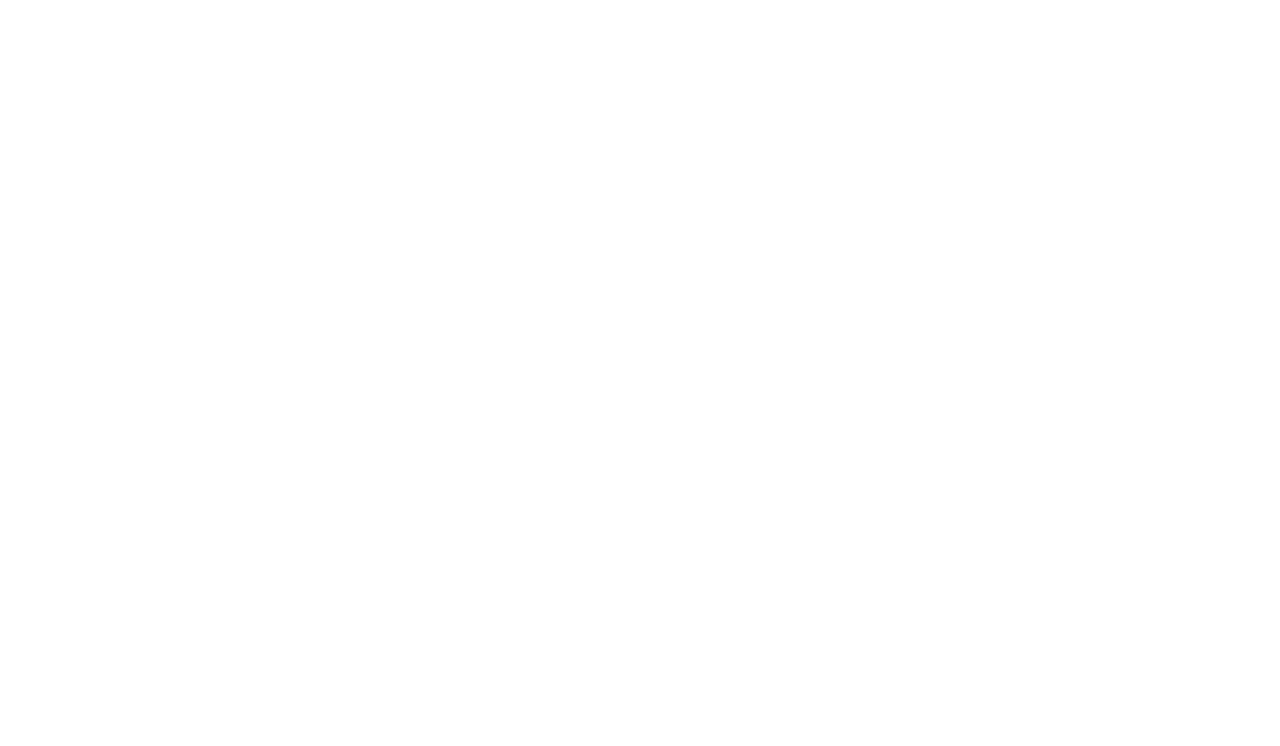
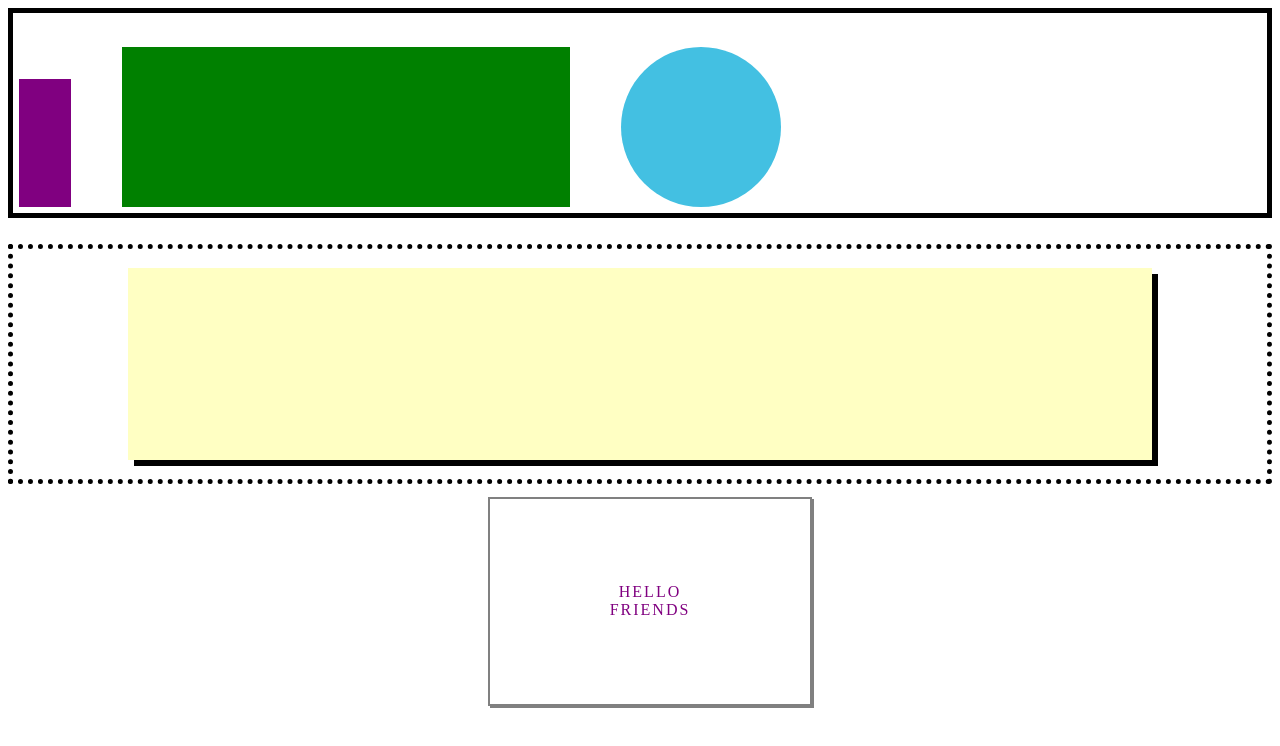
Before and after one commit to cdmccune/cdmccune-DevM-Afternoon-HTML_CSS2-4.5, a plain HTML site: page drill-2/index.html in a window 1280 px wide. Drawn offline with Linux system fonts and the light colour scheme.

Commit message:
final commit, finished all drills

```diff
--- a/drill-1/index.html
+++ b/drill-1/index.html
@@ -0,0 +1,17 @@
+<!DOCTYPE html>
+<html lang="en">
+<head>
+    <meta charset="UTF-8">
+    <meta http-equiv="X-UA-Compatible" content="IE=edge">
+    <meta name="viewport" content="width=device-width, initial-scale=1.0">
+    <title>Document</title>
+    <link rel="stylesheet" href="./index.css">
+</head>
+<body>
+    <header></header>
+    <div id="side_grey">
+        <div id="center_white"></div>
+        <div id="center_black"></div>
+    </div>
+</body>
+</html>
--- a/drill-2/index.css
+++ b/drill-2/index.css
@@ -0,0 +1,73 @@
+#shapes {
+    border:5px solid black;
+    height:25vh;
+    display: flex;
+    justify-content: flex-start;
+    align-items: flex-end;
+}
+
+#smallrec {
+    width: 4vw;
+    height: 10vw;
+    background-color:purple;
+    margin-bottom: .5vw;
+    margin-left: .5vw;
+}
+
+#bigrec {
+    width: 35vw;
+    height: 12.5vw;
+    background-color:green;
+    margin-bottom: .5vw;
+    margin-left: 4vw;
+}
+#circle {
+    width: 12.5vw;
+    height: 12.5vw;
+    background-color: rgb(67, 192, 226);
+    margin-bottom: .5vw;
+    margin-left: 4vw;
+    border-radius:50%;
+}
+
+#sticky-note {
+    border:5px dotted black;
+    height:18vw;
+    display: flex;
+    justify-content: center;
+    align-items: center;
+    margin-top:2vw;
+}
+
+#yellow {
+    height: 15vw;
+    width: 80vw;
+    background-color: rgb(255, 255, 195);
+    position:relative;
+}
+
+#black {
+    height: 15vw;
+    width: 80vw;
+    background-color: rgb(0, 0, 0);
+    position:absolute;
+    top: .5vw;
+    left: .5vw;
+    z-index: -1;
+}
+
+#card {
+    color: purple;
+    text-align: center;
+    display: flex;
+    align-items: center;
+    justify-content:center;
+    font-size: 40;
+    height: 16vw;
+    width: 25vw;
+    margin-left:37.5vw;
+    border: 2px solid grey;
+    margin-top:1vw;
+    letter-spacing: 2px;
+    box-shadow: 2px 2px grey;
+}
--- a/drill-2/index.html
+++ b/drill-2/index.html
@@ -0,0 +1,27 @@
+<!DOCTYPE html>
+<html lang="en">
+<head>
+    <meta charset="UTF-8">
+    <meta http-equiv="X-UA-Compatible" content="IE=edge">
+    <meta name="viewport" content="width=device-width, initial-scale=1.0">
+    <link rel="stylesheet" href="./index.css">
+    <title>Document</title>
+</head>
+<body>
+
+    <div id="shapes">
+        <div id="smallrec"></div>
+        <div id="bigrec"></div>
+        <div id="circle"></div>
+    </div>
+
+    <div id="sticky-note">
+        <div id="yellow">
+            <div id="black"></div>
+        </div>
+    </div>
+
+    <div id="card">HELLO<br/>FRIENDS</div>
+
+</body>
+</html>
--- a/drill-3/index.css
+++ b/drill-3/index.css
@@ -0,0 +1,52 @@
+#grey {
+    height: 7vw;
+    background-color: grey;
+    display: flex;
+    align-items: center;
+}
+#smallblue {
+    background-color: rgb(64, 160, 239);
+    height:5vw;
+    width:5vw;
+    margin-left:1vw;
+}
+
+#text {
+    height: 15vw;
+    display:flex;
+    justify-content: center;
+    align-items: center;
+    margin:2vw;
+}
+
+.rectangles {
+    height: 12vw;
+}
+
+#blue {
+    background-color: rgb(64, 160, 239);
+}
+#teal {
+    background-color: rgb(67, 184, 159);
+}
+#green {
+    background-color: rgb(191, 224, 131);
+}
+#yellow {
+    background-color: rgb(234, 230, 113);
+}
+
+footer {
+    font-size: 30px;
+    height: 4vw;
+    width: 4vw;
+    color:white;
+    background-color: black;
+    border-radius:50%;
+    display:flex;
+    justify-content: center;
+    align-items: center;
+    position:fixed;
+    bottom:0px;
+    right:0px
+}
```
Also changed, not shown: drill-1/index.css (+30 -0 lines), drill-3/index.html (+35 -1 lines).
